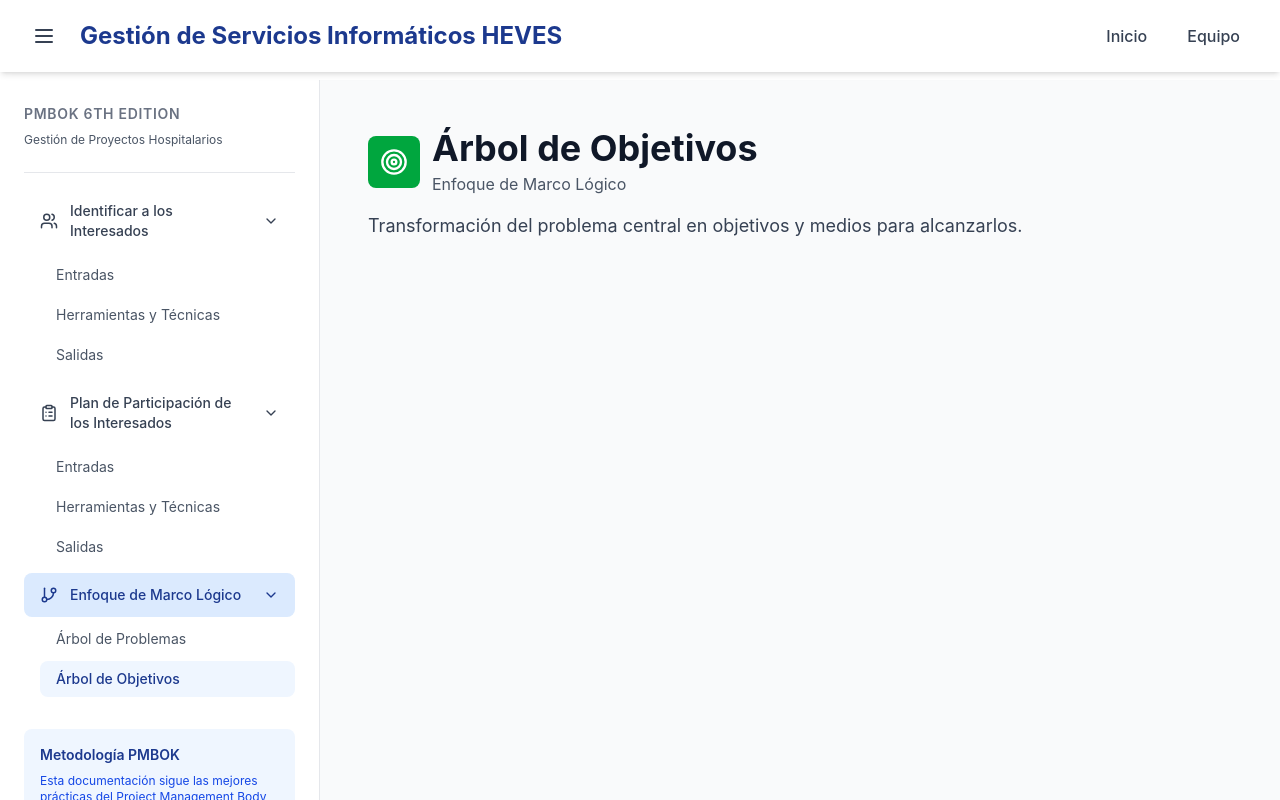
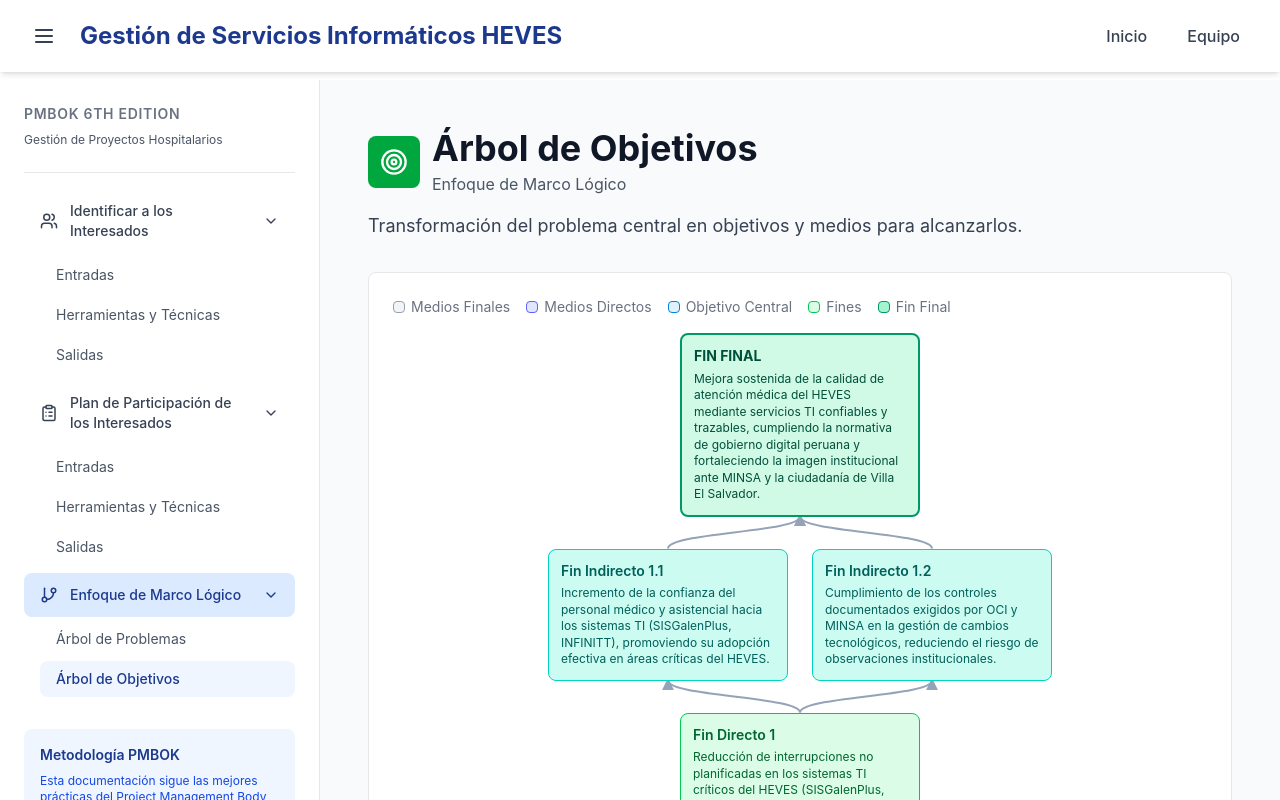
Before and after one commit to RonnyPumaricra/blog-heves-v2, a React (Vite) app: page /eml/arbol-objetivos in a window 1280 px wide. Shown: the top 800 px of the page. Built offline with nearby package versions, Linux system fonts and the light colour scheme.

Commit message:
Página de Árbol de Objetivos

```diff
--- /dev/null
+++ b/src/app/components/ArbolObjetivosTree.tsx
@@ -0,0 +1,136 @@
+import { useLayoutEffect, useRef } from 'react';
+
+interface TreeNode {
+  id: string;
+  title: string;
+  desc: string;
+  row: number;
+  level: string;
+}
+
+interface Edge {
+  from: string;
+  to: string;
+}
+
+const nodes: TreeNode[] = [
+  { id: 'FF', title: 'FIN FINAL', desc: 'Mejora sostenida de la calidad de atención médica del HEVES mediante servicios TI confiables y trazables, cumpliendo la normativa de gobierno digital peruana y fortaleciendo la imagen institucional ante MINSA y la ciudadanía de Villa El Salvador.', row: 0, level: 'fin-final' },
+  { id: 'FI1', title: 'Fin Indirecto 1.1', desc: 'Incremento de la confianza del personal médico y asistencial hacia los sistemas TI (SISGalenPlus, INFINITT), promoviendo su adopción efectiva en áreas críticas del HEVES.', row: 1, level: 'fin-indirecto' },
+  { id: 'FI2', title: 'Fin Indirecto 1.2', desc: 'Cumplimiento de los controles documentados exigidos por OCI y MINSA en la gestión de cambios tecnológicos, reduciendo el riesgo de observaciones institucionales.', row: 1, level: 'fin-indirecto' },
+  { id: 'FD1', title: 'Fin Directo 1', desc: 'Reducción de interrupciones no planificadas en los sistemas TI críticos del HEVES (SISGalenPlus, INFINITT, HIS DISCAP WEB), garantizando continuidad en la atención de emergencias y diagnósticos.', row: 2, level: 'fin-directo' },
+  { id: 'OC', title: '◆ OBJETIVO CENTRAL', desc: 'Implementar un proceso formal de gestión de incidencias de servicios TI (subproceso PS05.03) en el Hospital de Emergencias de Villa El Salvador, mediante la adopción del marco ITIL 4 y la herramienta GLPI, para garantizar la estabilidad operativa y la trazabilidad de fallos tecnológicos en áreas críticas.', row: 3, level: 'objetivo-central' },
+  { id: 'MD1', title: 'Medio Directo 1', desc: 'Formalizar el proceso de gestión de incidentes TI como subproceso PS05.03, integrándolo al Mapa de Procesos HEVES 2025 bajo el marco ITIL 4.', row: 4, level: 'medio-directo' },
+  { id: 'MD2', title: 'Medio Directo 2', desc: 'Implementar la herramienta GLPI (código abierto, compatible con DL N° 822) para el registro, clasificación y seguimiento de incidentes TI del HEVES.', row: 4, level: 'medio-directo' },
+  { id: 'MD3', title: 'Medio Directo 3', desc: 'Capacitar al personal de la UTI del HEVES en el marco ITIL 4 y en el uso del subproceso PS05.03 para la atención estandarizada de incidentes.', row: 4, level: 'medio-directo' },
+  { id: 'MF11', title: 'M.F. 1.1', desc: 'Diseñar la ficha de proceso PS05.03 alineada al Mapa de Procesos HEVES y a los lineamientos MINSA (RS N° 063-2020).', row: 5, level: 'medio-final' },
+  { id: 'MF12', title: 'M.F. 1.2', desc: 'Obtener resolución directoral formal de aprobación del nuevo subproceso ITIL por parte de la Dirección Ejecutiva.', row: 5, level: 'medio-final' },
+  { id: 'MF21', title: 'M.F. 2.1', desc: 'Instalar y configurar GLPI en los servidores virtualizados del HEVES con los flujos de incidentes definidos.', row: 5, level: 'medio-final' },
+  { id: 'MF22', title: 'M.F. 2.2', desc: 'Realizar pruebas de aceptación del GLPI con casos de incidentes reales de los sistemas críticos del HEVES.', row: 5, level: 'medio-final' },
+  { id: 'MF31', title: 'M.F. 3.1', desc: 'Ejecutar talleres de capacitación ITIL 4 certificados y elaborar manual de usuario del GLPI para el equipo UTI.', row: 5, level: 'medio-final' },
+];
+
+const edges: Edge[] = [
+  { from: 'MF11', to: 'MD1' },
+  { from: 'MF12', to: 'MD1' },
+  { from: 'MF21', to: 'MD2' },
+  { from: 'MF22', to: 'MD2' },
+  { from: 'MF31', to: 'MD3' },
+  { from: 'MD1', to: 'OC' },
+  { from: 'MD2', to: 'OC' },
+  { from: 'MD3', to: 'OC' },
+  { from: 'OC', to: 'FD1' },
+  { from: 'FD1', to: 'FI1' },
+  { from: 'FD1', to: 'FI2' },
+  { from: 'FI1', to: 'FF' },
+  { from: 'FI2', to: 'FF' },
+];
+
+const rows = Array.from(
+  nodes.reduce((map, node) => {
+    if (!map.has(node.row)) map.set(node.row, []);
+    map.get(node.row)!.push(node);
+    return map;
+  }, new Map<number, TreeNode[]>())
+).sort(([a], [b]) => a - b);
+
+const levelConfig: Record<string, { bg: string; border: string; borderWidth: string; text: string; titleWeight: string }> = {
+  'fin-final':        { bg: 'bg-emerald-100',  border: 'border-emerald-600', borderWidth: 'border-2', text: 'text-emerald-900', titleWeight: 'font-bold' },
+  'fin-indirecto':    { bg: 'bg-teal-100',      border: 'border-teal-400',   borderWidth: 'border',   text: 'text-teal-800',   titleWeight: 'font-semibold' },
+  'fin-directo':      { bg: 'bg-green-100',     border: 'border-green-500',  borderWidth: 'border',   text: 'text-green-800',  titleWeight: 'font-semibold' },
+  'objetivo-central': { bg: 'bg-sky-100',       border: 'border-sky-600',   borderWidth: 'border-2', text: 'text-sky-900',   titleWeight: 'font-bold' },
+  'medio-directo':    { bg: 'bg-indigo-100',     border: 'border-indigo-500', borderWidth: 'border',   text: 'text-indigo-800', titleWeight: 'font-semibold' },
+  'medio-final':      { bg: 'bg-slate-100',      border: 'border-slate-400', borderWidth: 'border',   text: 'text-slate-700',  titleWeight: 'font-medium' },
+};
+
+export default function ArbolObjetivosTree() {
+  const containerRef = useRef<HTMLDivElement>(null);
+  const svgRef = useRef<SVGSVGElement>(null);
+
+  useLayoutEffect(() => {
+    const drawConnectors = () => {
+      const container = containerRef.current;
+      const svg = svgRef.current;
+      if (!container || !svg) return;
+
+      const containerRect = container.getBoundingClientRect();
+      let paths = '';
+
+      for (const edge of edges) {
+        const fromEl = container.querySelector(`[data-node-id="${edge.from}"]`);
+        const toEl = container.querySelector(`[data-node-id="${edge.to}"]`);
+        if (!fromEl || !toEl) continue;
+
+        const fromRect = fromEl.getBoundingClientRect();
+        const toRect = toEl.getBoundingClientRect();
+
+        const fromX = fromRect.left + fromRect.width / 2 - containerRect.left;
+        const fromY = fromRect.top - containerRect.top;
+        const toX = toRect.left + toRect.width / 2 - containerRect.left;
+        const toY = toRect.bottom - containerRect.top;
+        const midY = (fromY + toY) / 2;
+
+        paths += `<path d="M ${fromX} ${fromY} C ${fromX} ${midY}, ${toX} ${midY}, ${toX} ${toY}" fill="none" stroke="#94a3b8" stroke-width="2" marker-end="url(#arrow)"/>`;
+      }
+
+      svg.innerHTML = `<defs><marker id="arrow" viewBox="0 0 10 10" refX="8" refY="5" markerWidth="6" markerHeight="6" orient="auto"><path d="M 0 0 L 10 5 L 0 10 z" fill="#94a3b8"/></marker></defs>${paths}`;
+    };
+
+    drawConnectors();
+    window.addEventListener('resize', drawConnectors);
+    return () => window.removeEventListener('resize', drawConnectors);
+  }, []);
+
+  return (
+    <div className="relative" ref={containerRef}>
+      <svg
+        ref={svgRef}
+        className="absolute inset-0 w-full h-full pointer-events-none"
+        style={{ zIndex: 0 }}
+      />
+
+      <div className="relative z-10 flex flex-col items-center gap-8">
+        {rows.map(([rowNum, rowNodes]) => (
+          <div key={rowNum} className="flex justify-center gap-6 w-full">
+            {rowNodes.map((node) => {
+              const config = levelConfig[node.level];
+              return (
+                <div
+                  key={node.id}
+                  data-node-id={node.id}
+                  className={`${config.bg} ${config.border} ${config.borderWidth} ${config.text} rounded-lg p-3 max-w-[240px]`}
+                >
+                  <div className={`${config.titleWeight} text-sm leading-tight`}>
+                    {node.title}
+                  </div>
+                  <div className="text-xs mt-1.5 leading-snug">
+                    {node.desc}
+                  </div>
+                </div>
+              );
+            })}
+          </div>
+        ))}
+      </div>
+    </div>
+  );
+}
--- a/src/app/pages/ArbolObjetivosPage.tsx
+++ b/src/app/pages/ArbolObjetivosPage.tsx
@@ -1,9 +1,10 @@
 import { Target } from 'lucide-react';
 import { PageTitle } from '../components/sections';
+import ArbolObjetivosTree from '../components/ArbolObjetivosTree';
 
 export default function ArbolObjetivosPage() {
   return (
-    <div className="max-w-5xl">
+    <div className="max-w-6xl">
       <PageTitle
         icon={Target}
         iconBgColor="bg-green-600"
@@ -12,7 +13,31 @@ export default function ArbolObjetivosPage() {
         description="Transformación del problema central en objetivos y medios para alcanzarlos."
       />
 
-
+      <div className="bg-white border border-gray-200 rounded-lg p-6 mb-6">
+        <div className="mb-4 flex flex-wrap items-center gap-4 text-sm text-gray-500">
+          <span className="flex items-center gap-1.5">
+            <span className="w-3 h-3 rounded bg-gray-100 border border-gray-400 inline-block" />
+            Medios Finales
+          </span>
+          <span className="flex items-center gap-1.5">
+            <span className="w-3 h-3 rounded bg-indigo-100 border border-indigo-500 inline-block" />
+            Medios Directos
+          </span>
+          <span className="flex items-center gap-1.5">
+            <span className="w-3 h-3 rounded bg-sky-100 border border-sky-600 inline-block" />
+            Objetivo Central
+          </span>
+          <span className="flex items-center gap-1.5">
+            <span className="w-3 h-3 rounded bg-green-100 border border-green-500 inline-block" />
+            Fines
+          </span>
+          <span className="flex items-center gap-1.5">
+            <span className="w-3 h-3 rounded bg-emerald-200 border border-emerald-600 inline-block" />
+            Fin Final
+          </span>
+        </div>
+        <ArbolObjetivosTree />
+      </div>
     </div>
   );
 }
```
